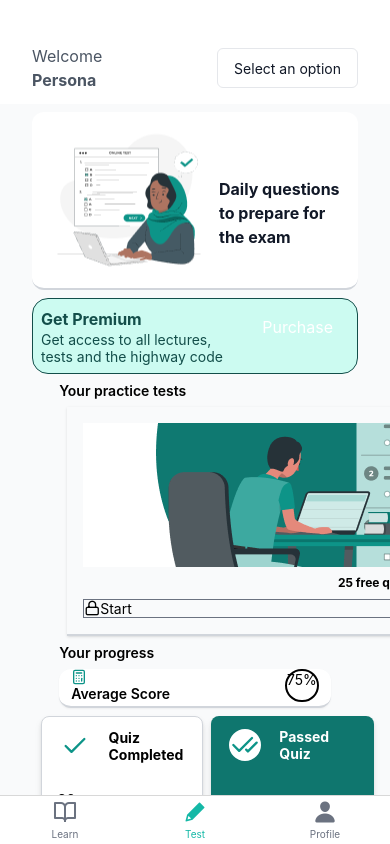
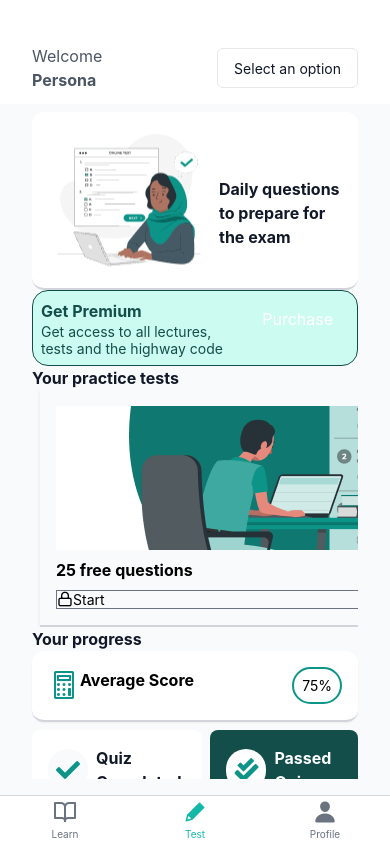
Before and after one commit to CelioJoaquimCumba/InaMova, a React Native app: screen /Test in a window 390 px wide. Built offline with nearby package versions, Linux system fonts and the light colour scheme.

Commit message:
refactor: fix layout of test and add components

```diff
--- a/src/components/molecules/explore-card.tsx
+++ b/src/components/molecules/explore-card.tsx
@@ -19,7 +19,7 @@ export const ExploreCard = ({
   return (
       <Card className=" p-4 space-y-2 shadow mx-2 border-b-2 border-gray-300">
         <Image source={image} className={"h-36 aspect-square"} />
-        <Text className="text-center font-bold text-xs">{title}</Text>
+        <Text className="text-base leading-6 font-bold">{title}</Text>
         <Button
           className="border border-gray-500 my-2 flex flex-row "
           variant={"outline"}
--- a/src/components/molecules/index.ts
+++ b/src/components/molecules/index.ts
@@ -1,6 +1,6 @@
 import { ChipsContainer } from "./chips-container";
 import { PremiumCard } from "./premium-card";
-import { QuizElement } from "./quiz-element";
+import { StatCard } from "./stat-card";
 import { ExploreCard } from "./explore-card";
 import { TopBar } from "./top-bar";
 import { TopLogoContainer } from "./top-logo-container";
@@ -10,7 +10,7 @@ import { DailyCard } from "./DailyCard";
 export {
   PremiumCard,
   ChipsContainer,
-  QuizElement,
+  StatCard,
   ExploreCard,
   TopBar,
   TopLogoContainer,
--- a/src/components/molecules/quiz-element.tsx
+++ /dev/null
@@ -1,54 +0,0 @@
-import React from "react";
-import { Text } from "react-native";
-import { Image, View } from "react-native";
-
-interface QuizElementProps {
-  imgSrc: any;
-  title: string;
-  num: number;
-  secondaryTheme?: boolean;
-}
-export const QuizElement = ({
-  imgSrc,
-  title,
-  num,
-  secondaryTheme = false,
-}: QuizElementProps) => {
-  return (
-    <>
-      <View
-        className={
-          !secondaryTheme
-            ? `basis-3/6  ml-2  flex flex-col  justify-between rounded-lg border-[1px] border-gray-300 bg-white shadow-sm drop-shadow-md`
-            : ` rounded-lg basis-3/6 flex flex-col ml-2 justify-between bg-teal-700 drop-shadow-md shadow-sm`
-        }
-      >
-        <View className=" flex flex-row items-center justify-evenly py-3">
-          <Image
-            source={imgSrc}
-            className="w-8 h-8 rounded-full bg-white border-2 border-white"
-          />
-          <Text
-            className={
-              !secondaryTheme
-                ? `font-bold text-[14px] w-[76px]`
-                : `font-bold text-[14px] w-[76px] text-white`
-            }
-          >
-            {title}
-          </Text>
-        </View>
-
-        <Text
-          className={
-            !secondaryTheme
-              ? `px-4 py-4 font-[600] `
-              : `px-4 py-4 font-[600] text-white`
-          }
-        >
-          {num}
-        </Text>
-      </View>
-    </>
-  );
-};
--- /dev/null
+++ b/src/components/molecules/stat-card.tsx
@@ -0,0 +1,46 @@
+import React from "react";
+import { Text } from "react-native";
+import { View } from "react-native";
+import { FontAwesome5 } from "@expo/vector-icons"
+import { cn } from "../../../src/lib/utils";
+type StatProps = {
+  title: string;
+  value: number;
+  doubleChecked?: boolean;
+} & React.HTMLAttributes<HTMLDivElement>
+export const StatCard = ({
+  className,
+  title,
+  value,
+  doubleChecked = false,
+  ...props
+}: StatProps) => {
+  return (
+
+      <View
+      className={cn(`flex flex-col flex-grow flex-shrink self-stretch justify-between p-4 space-y-2 rounded-lg border-b-2 border-gray-300 ${doubleChecked ? "bg-teal-900" :"bg-white"}`, className)}
+      >
+        <View className=" flex flex-row items-center justify-evenly space-x-2">
+          <View className={`flex flex-row ${doubleChecked ? "bg-white" : "bg-gray-50"} rounded-full p-2 `}>
+            {doubleChecked ? (
+              <FontAwesome5 name="check-double" size={24} color="#0D9488" />
+            ): (
+              <FontAwesome5 name="check" size={24} color="#0D9488" />
+            )}
+          </View>
+          <Text
+            className={`text-base leading-6 font-bold ${doubleChecked ? "text-white" : "text-gray-900"}`}
+          >
+            {title}
+          </Text>
+        </View>
+
+        <Text
+          className={`text-base leading-6 font-bold ${doubleChecked ? "text-white" : "text-gray-900"}`}
+        >
+          {value}
+        </Text>
+      </View>
+
+  );
+};
--- a/src/pages/main/Test.tsx
+++ b/src/pages/main/Test.tsx
@@ -1,30 +1,30 @@
 import React from "react";
-import { Image, Text, View } from "react-native";
-
+import { Image, ScrollView, Text, View } from "react-native";
+import { Ionicons } from "@expo/vector-icons"
 import { images, icons } from "../../../constants";
 import { Button } from "../../components/atoms/Button";
 import {
   PremiumCard,
-  QuizElement,
   ExploreCard,
   TopBar,
   DailyCard,
+  StatCard,
 } from "../../components/molecules";
 
 export const Test = () => {
   return (
-    <View className="w-screen h-full bg-gray-50">
+    <View className="w-screen h-full bg-gray-50 pb-4">
       {/* topBar */}
       <TopBar username="Persona"/>
 
-      <View className="w-full flex flex-column items-center mt-2 h-auto px-8 space-y-2 ">
+      <ScrollView className="w-full flex flex-column mt-2 h-auto px-8">
         {/* Daily Question */}
         <DailyCard/>
         <PremiumCard />
-        <View className="w-5/6">
-          <Text className="font-[600]">Your practice tests</Text>
+        <View className="flex self-stretch">
+          <Text className="text-base leading-6 font-bold text-gray-900">Your practice tests</Text>
         </View>
-        <View className="w-5/6 h-auto flex flex-row   ">
+        <ScrollView horizontal className="flex flex-row self-stretch">
           <ExploreCard
             image={images.OnlineTest}
             title="25 free questions"
@@ -34,39 +34,33 @@ export const Test = () => {
             image={images.Intersection}
             title="Full test"
           />
+        </ScrollView>
+        <View className="flex flex-grow self-stretch">
+          <Text className="text-base leading-6 font-bold text-gray-900">Your progress</Text>
         </View>
-        <View className="w-5/6">
-          <Text className="font-[600]">Your progress</Text>
-        </View>
-        <View className="w-5/6 h-auto flex flex-row justify-between shadow-sm border-b-2 px-3 border-gray-300 pb-1 rounded-xl bg-white">
-          <View className=" w-auto basis-1/2">
-            <Button variant={"ghost"} size={"icon"} className="w-full">
-              <Image source={icons.calculator} className="h-4 w-4" />
-              <Text className="font-[600]">Average Score</Text>
+        <View className="flex flex-row self-stretch p-4 justify-between items-center shadow-sm border-b-2  border-gray-300 rounded-xl bg-white">
+          <View className=" flex flex-row flex-grow justify-start flex-shrink">
+            <Button variant={"ghost"} size={"icon"} className="flex flex-row flex-grow justify-start">
+              <Ionicons name="calculator-outline" size={32} color={"#0D9488"}/>
+              <Text className="text-base leading-6 font-bold">Average Score</Text>
             </Button>
           </View>
-          <View className=" w-auto basis-1/2 flex flex-row-reverse">
-            <Button
-              variant={"ghost"}
-              size={"icon"}
-              className="border-2 border-black rounded-full"
-            >
+          <View className=" flex flex-row justify-end rounded-full border-2 border-teal-600 p-2">
               <Text>75%</Text>
-            </Button>
           </View>
         </View>
-      </View>
-      <View className="w-full flex flex-column items-center mt-2 h-auto ">
-        <View className="w-5/6 h-auto flex flex-row justify-evenly">
-          <QuizElement imgSrc={icons.check} title="Quiz Completed" num={20} />
-          <QuizElement
-            imgSrc={icons.checkcheck}
-            title="Passed Quiz"
-            num={25}
-            secondaryTheme={true}
-          />
+        <View className="w-full flex flex-column items-center mt-2 ">
+          <View className="flex flex-row">
+            <StatCard title="Quiz Completed" value={20} className="mr-1" />
+            <StatCard
+              doubleChecked
+              title="Passed Quiz"
+              value={25}
+              className="ml-1"
+            />
+          </View>
         </View>
-      </View>
+      </ScrollView>
     </View>
   );
 };
```
